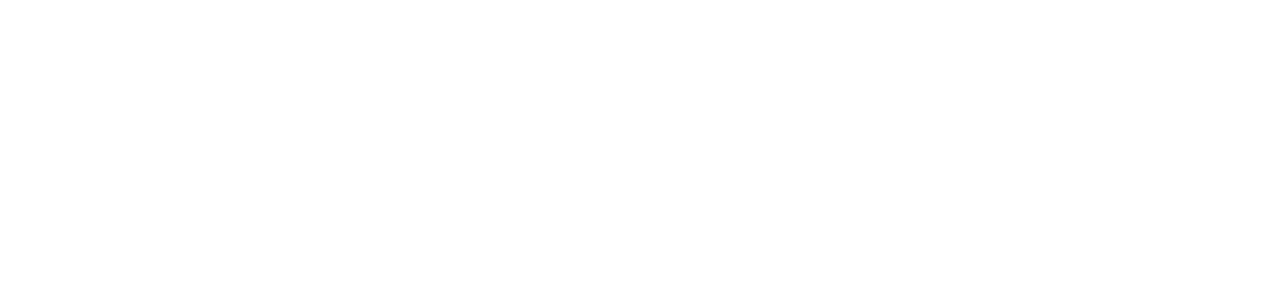
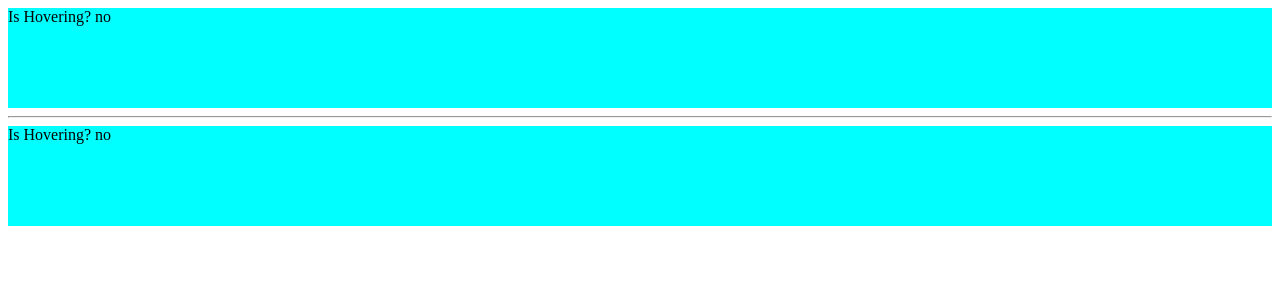
Before and after one commit to opauloh/react-exercises, a React (Create React App) app: page /hooks-hover in a window 1280 px wide. Shown: the top 300 px of the page. Built offline with nearby package versions, Linux system fonts and the light colour scheme.

Commit message:
Hooks Hover

```diff
--- a/src/App.js
+++ b/src/App.js
@@ -7,6 +7,7 @@
       <li><NavLink to="/character-limit">Character Limit</NavLink></li>
       <li><NavLink to="/wait-delay">Wait Delay</NavLink></li>
       <li><NavLink to="/api-requests">API Requests</NavLink></li>
+      <li><NavLink to="/hooks-hover">Hooks Hover</NavLink></li>
     </ul>
   );
 }
--- /dev/null
+++ b/src/exercises/HooksHover.js
@@ -0,0 +1,50 @@
+import React, { useState } from "react";
+
+
+function Hover({ children }) {
+    const [hovering, setHovering] = useState(false);
+
+    return (
+        <span
+            onMouseOver={() => setHovering(true)}
+            onMouseOut={() => setHovering(false)}
+        >
+            {children(hovering)}
+        </span>
+    )
+}
+
+export default function HooksHover() {
+
+    return (
+        <>
+            <Hover>
+                {(hovering) => <div style={{ height: 100, background: 'cyan' }}>
+                    Is Hovering? {hovering ? "yes" : "no"}
+                </div>}
+            </Hover>
+            <hr />
+            <HoverProps render={(hovering) => (
+                <div style={{ height: 100, background: 'cyan' }}>
+                    Is Hovering? {hovering ? "yes" : "no"}
+                </div>
+            )}
+            />
+        </>
+    );
+}
+
+
+
+function HoverProps({ render }) {
+    const [hovering, setHovering] = useState(false);
+
+    return (
+        <span
+            onMouseOver={() => setHovering(true)}
+            onMouseOut={() => setHovering(false)}
+        >
+            {render(hovering)}
+        </span>
+    )
+}
--- a/src/index.js
+++ b/src/index.js
@@ -5,6 +5,7 @@
 import CharacterLimit from './exercises/CharacterLimit';
 import WaitDelay from './exercises/WaitDelay';
 import ApiRequests from './exercises/ApiRequests';
+import HooksHover from './exercises/HooksHover';
 
 
 ReactDOM.render(
@@ -14,6 +15,7 @@
         <Route path='/character-limit' exact={true} component={CharacterLimit} />
         <Route path='/wait-delay' exact={true} component={WaitDelay} />
         <Route path='/api-requests' exact={true} component={ApiRequests} />
+        <Route path='/hooks-hover' exact={true} component={HooksHover} />
         <Route path='/' exact={true} component={App} />
       </Switch>
     </BrowserRouter>
```
